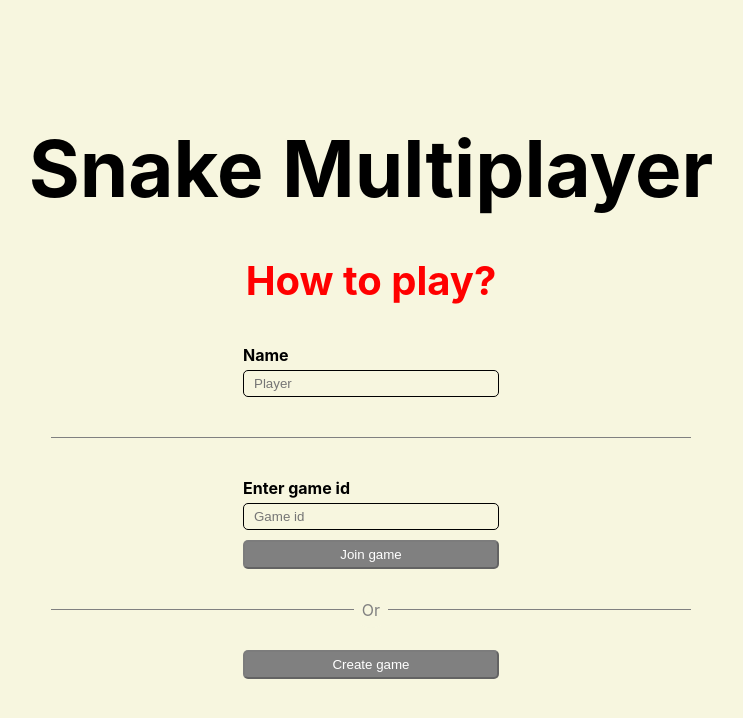
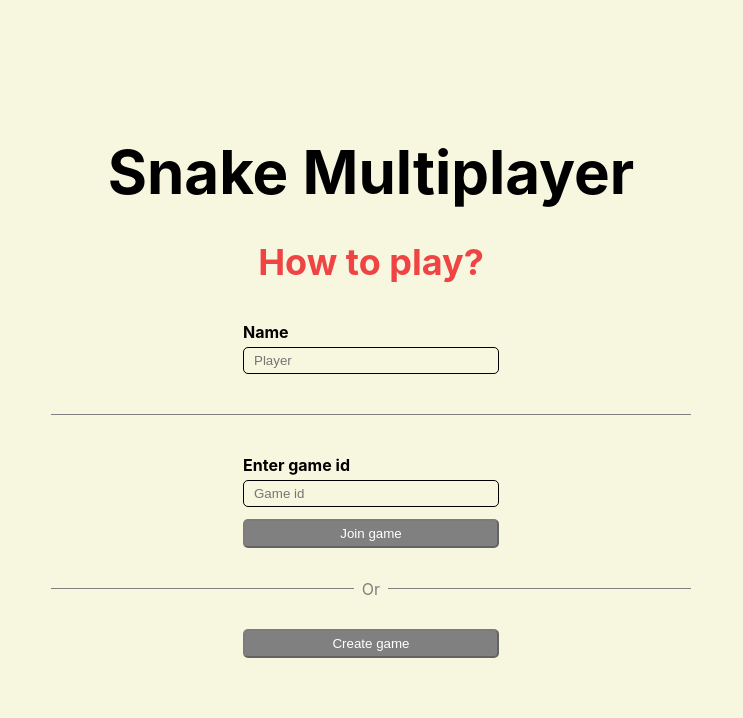
Before and after one commit to emilianodevborn/Snake-Red, a React (Create React App) app in the folder client/snake-react/: page / in a window 1280 px wide. Shown: the top 718 px of the page, without its empty margins (269-1012 px from the left). Built offline with nearby package versions, Linux system fonts and the light colour scheme; no server answers.

Commit message:
tailwind in StartScreen

```diff
--- a/client/snake-react/src/StartScreen.tsx
+++ b/client/snake-react/src/StartScreen.tsx
@@ -1,5 +1,5 @@
 // src/StartScreen.tsx
-import React, { useState } from "react";
+import React from "react";
 
 import GameInputs from "./components/GameInputs";
 import GameButtons from "./components/GameButtons";
@@ -14,47 +14,51 @@ interface StartScreenProps {
   clientId: string;
 }
 
-const StartScreen: React.FC<StartScreenProps> = ({ onSelectClient, onSelectHost, setName, name, setClientId, clientId }) => {
+const StartScreen: React.FC<StartScreenProps> = ({
+  onSelectClient,
+  onSelectHost,
+  setName,
+  name,
+  setClientId,
+  clientId,
+}) => {
   const isJoinButtonDisabled = clientId.trim() === "" || name.trim() === "";
   const isCreateButtonDisabled = name.trim() === "";
 
   return (
-        <div style={{
-            backgroundColor: '#F7F6DF',
-            width: '100vw',
-            height: '100vh',
-            display: 'flex',
-            flexDirection: 'column',
-            justifyContent: 'center',
-            alignItems: 'center',
-            color: 'white',
-            gap: '40px'
-        }}>
-            <div style={{
-                fontSize: '78px',
-                fontWeight: 'bold',
-                color: '#000'
-            }}>Snake Multiplayer</div>
-            <div style={{
-                fontSize: '40px',
-                fontWeight: 'bold',
-                color: 'red',
-            }}>How to play?</div>
-            <GameInputs label="Name" value={name} onChange={setName} placeholder="Player" />
+    <div className="bg-[#F7F6DF] w-screen h-screen flex flex-col justify-center items-center gap-10 text-white">
+      <div className="text-6xl font-bold text-black">Snake Multiplayer</div>
+      <div className="text-4xl font-bold text-red-500">How to play?</div>
+      <GameInputs
+        label="Name"
+        value={name}
+        onChange={setName}
+        placeholder="Player"
+      />
       <Separator />
-            <div style={{
-                display: 'flex',
-                width: '100%',
-                flexDirection: 'column',
-                justifyContent: 'center',
-                alignItems: 'center',
-                gap: '10px'
-            }}>
-                <GameInputs label="Enter game id" value={clientId} onChange={setClientId} placeholder="Game id" />
-                <GameButtons width="20%" onClick={onSelectClient} color={isJoinButtonDisabled ? 'gray' : 'black'} text="Join game" disabled={isJoinButtonDisabled} />
+      <div className="flex w-full flex-col justify-center items-center gap-3">
+        <GameInputs
+          label="Enter game id"
+          value={clientId}
+          onChange={setClientId}
+          placeholder="Game id"
+        />
+        <GameButtons
+          width="20%"
+          onClick={onSelectClient}
+          color={isJoinButtonDisabled ? "gray" : "black"}
+          text="Join game"
+          disabled={isJoinButtonDisabled}
+        />
       </div>
       <Separator label="Or" />
-            <GameButtons width="20%" onClick={onSelectHost} color={isCreateButtonDisabled ? 'gray' : 'black'} text="Create game" disabled={isCreateButtonDisabled} />
+      <GameButtons
+        width="20%"
+        onClick={onSelectHost}
+        color={isCreateButtonDisabled ? "gray" : "black"}
+        text="Create game"
+        disabled={isCreateButtonDisabled}
+      />
     </div>
   );
 };
```
Lines whose indentation alone changed are shown as unchanged.
